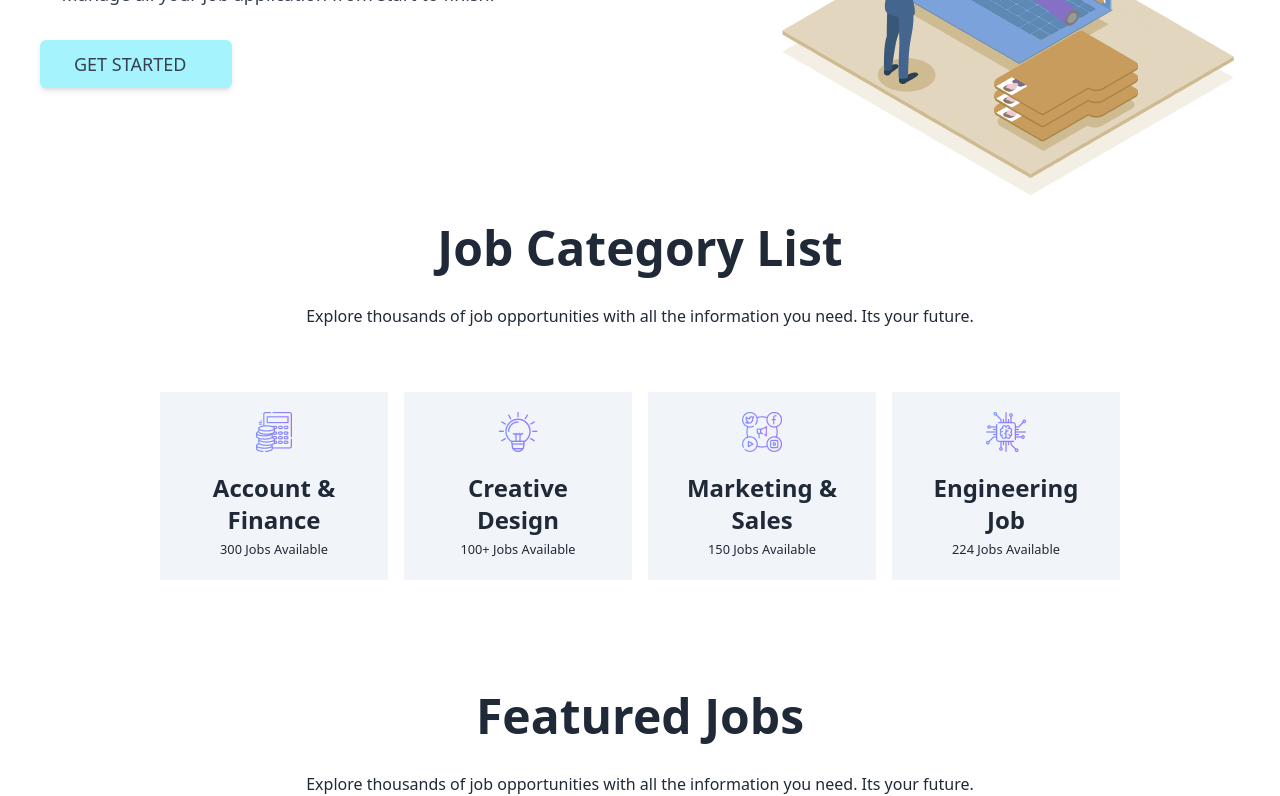
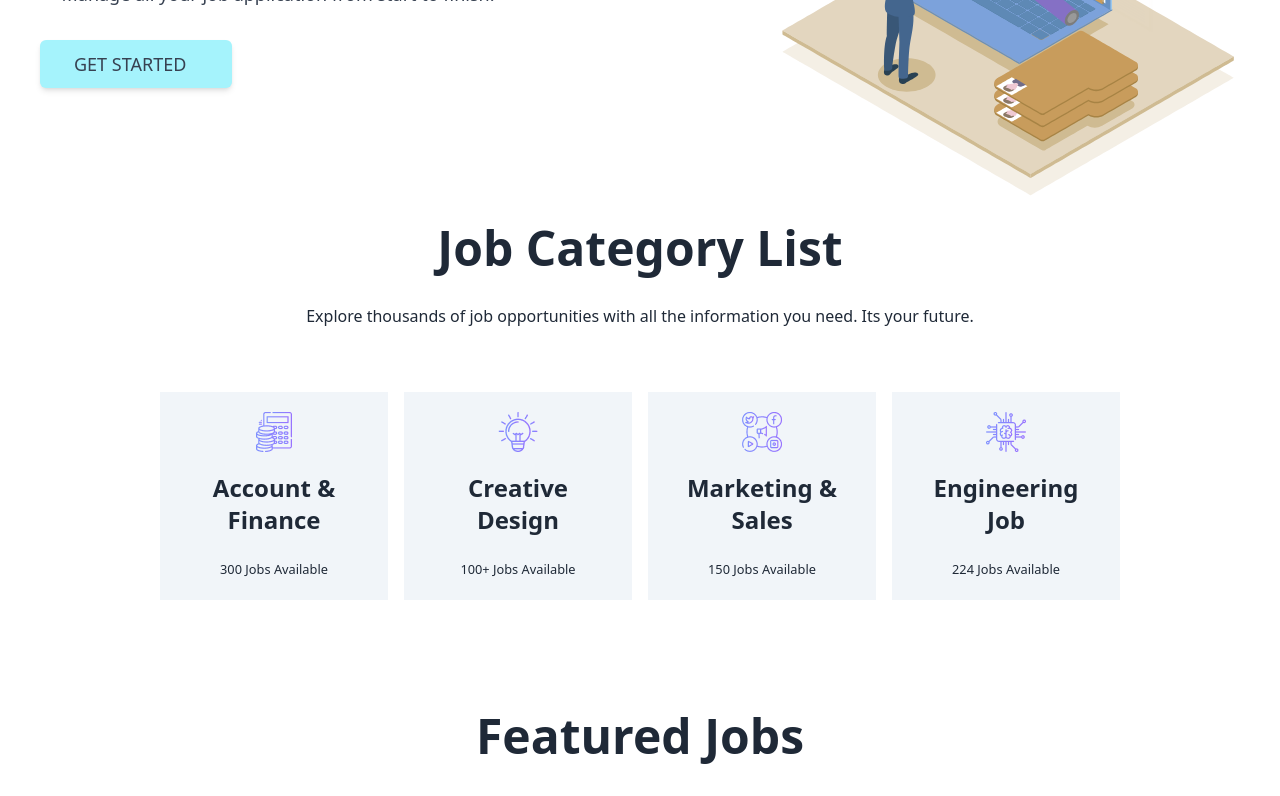
Before and after one commit to Sahrial-alam34/assignment9-job-heaven-react-router-tailwind, a React (Vite) app: page / in a window 1280 px wide. Shown: the part 396-1192 px from the top of the page. Built offline with nearby package versions, Linux system fonts and the light colour scheme.

Commit message:
job list section dynamic

```diff
--- /dev/null
+++ b/public/jobList.json
@@ -0,0 +1,30 @@
+[
+    {
+    "id": "623853b26dfdjfdlddfosba311fdd1",
+    "index": 0,
+    "title": "Account & Finance",
+    "picture": "/src/assets/Icons/accounts 1.png",
+    "availability": "300 Jobs Available"
+    },
+    {
+    "id": "62398565ftyoitodjfdlddfosba311fdd1",
+    "index": 1,
+    "title": "Creative Design",
+    "picture": "/src/assets/Icons/business 1.png",
+    "availability": "100+ Jobs Available"
+    },
+    {
+    "id": "62788985egrerddfosba311fdd1",
+    "index": 2,
+    "title": "Marketing & Sales",
+    "picture": "/src/assets/Icons/social-media 1.png",
+    "availability": "150 Jobs Available"
+    },
+    {
+    "id": "4798758626ddfdfdsdwwedlddfosba311fdd1",
+    "index": 3,
+    "title": "Engineering Job",
+    "picture": "/src/assets/Icons/chip 1.png",
+    "availability": "224 Jobs Available"
+    }
+]
--- a/src/components/Home/Home.jsx
+++ b/src/components/Home/Home.jsx
@@ -1,13 +1,20 @@
-import React from 'react';
+import React, { useEffect, useState } from 'react';
 import { Link, useLoaderData } from 'react-router-dom';
 import Lottie from "lottie-react";
 import jobHunt from '../../assets/Animation/103199-hiring-pt-2.json'
 import HomeFeature from '../HomeFeature/HomeFeature';
+import HomeFindJob from '../HomeFindJob/HomeFindJob';
 
 
 const Home = () => {
     const features = useLoaderData();
     // console.log('home',features)
+    const [findJobs, setFindJobs] = useState([]);
+    useEffect(() => {
+        fetch('jobList.json')
+            .then(res => res.json())
+            .then(data => setFindJobs(data));
+    }, [])
     return (
         <>
             {/* banner section */}
@@ -56,27 +63,16 @@ const Home = () => {
                         </p>
 
                     </div>
-                    <div className="grid sm:grid-cols-1 lg:grid-cols-4 gap-4 mt-16">
-                        <div className="bg-slate-100 text-center p-5">
-                            <img className='mx-auto mb-5' src="/src/assets/Icons/accounts 1.png" alt="" />
-                            <h1 className="text-2xl font-bold">Account & Finance</h1>
-                            <p className="text-gray"><small>300 Jobs Available</small></p>
-                        </div>
-                        <div className="bg-slate-100 text-center p-5">
-                            <img className='mx-auto mb-5' src="/src/assets/Icons/business 1.png" alt="" />
-                            <h1 className="text-2xl font-bold">Creative Design</h1>
-                            <p className="text-gray"><small>100+ Jobs Available</small></p>
-                        </div>
-                        <div className="bg-slate-100 text-center p-5">
-                            <img className='mx-auto mb-5' src="/src/assets/Icons/social-media 1.png" alt="" />
-                            <h1 className="text-2xl font-bold">Marketing & Sales</h1>
-                            <p className="text-gray"><small>150 Jobs Available</small></p>
-                        </div>
-                        <div className="bg-slate-100 text-center p-5">
-                            <img className='mx-auto mb-5' src="/src/assets/Icons/chip 1.png" alt="" />
-                            <h1 className="text-2xl font-bold">Engineering Job</h1>
-                            <p className="text-gray"><small>224 Jobs Available</small></p>
-                        </div>
+                    <div className="grid sm:grid-cols-1 lg:grid-cols-4 gap-4 mt-16 ">
+                        {
+
+                            findJobs.map(findJob =><HomeFindJob
+                            key={findJob.id}
+                            findJob={findJob}
+                            ></HomeFindJob>)
+                        }
+
+
 
                     </div>
                 </>
@@ -94,12 +90,12 @@ const Home = () => {
 
                     </div>
                     <div className="grid sm:grid-cols-1 lg:grid-cols-2 gap-4 mt-16">
-                       {
-                        features.map(feature=><HomeFeature
-                        key={feature.id}
-                        feature={feature}
-                        ></HomeFeature>)
-                       }
+                        {
+                            features.map(feature => <HomeFeature
+                                key={feature.id}
+                                feature={feature}
+                            ></HomeFeature>)
+                        }
 
 
 
--- /dev/null
+++ b/src/components/HomeFindJob/HomeFindJob.jsx
@@ -0,0 +1,14 @@
+import React from 'react';
+
+const HomeFindJob = ({findJob}) => {
+    // console.log(findJob)
+    return (
+        <div className="bg-slate-100 text-center p-5">
+            <img className='mx-auto mb-5' src={findJob.picture} alt="" />
+            <h1 className="text-2xl font-bold">{findJob.title}</h1>
+            <p className="text-gray mt-5"><small>{findJob.availability}</small></p>
+        </div>
+    );
+};
+
+export default HomeFindJob;
```
